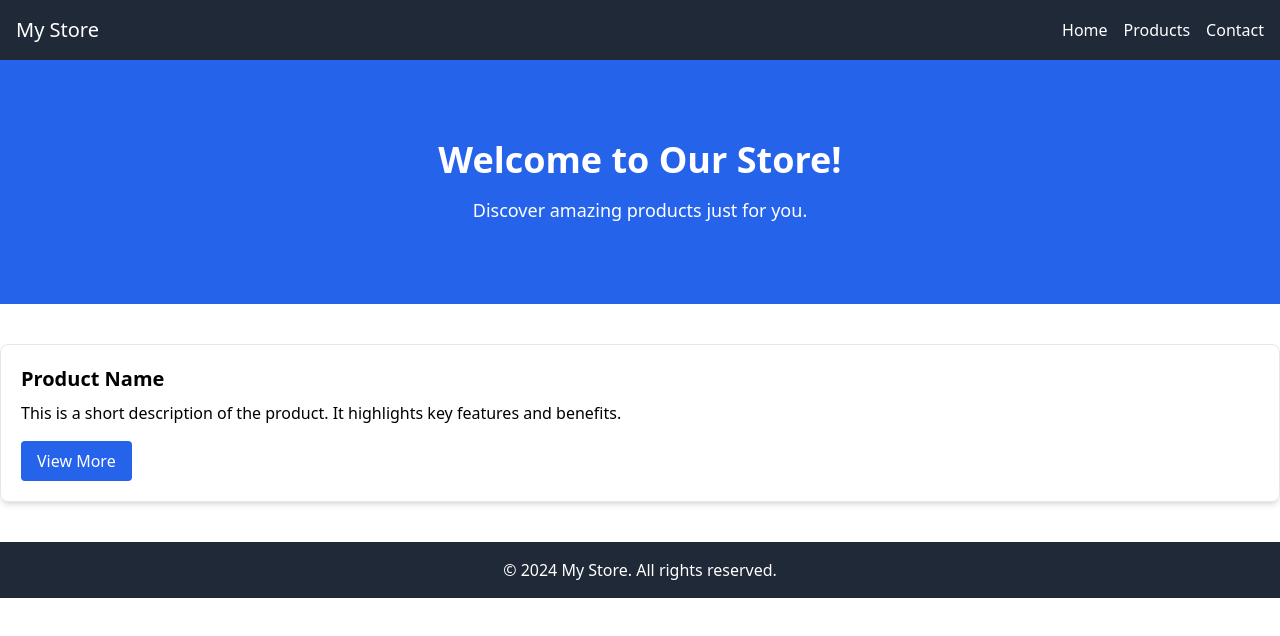
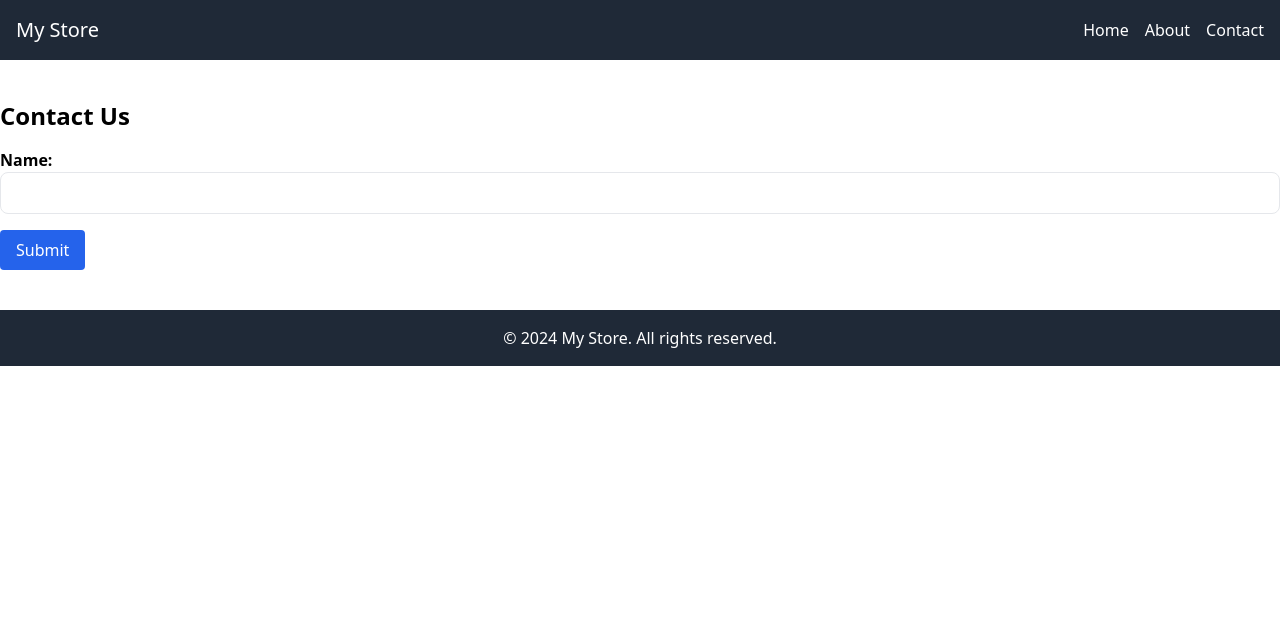
Before and after one commit to sumanta6371/product-marketing, a React (Vite) app: page /contact in a window 1280 px wide. Shown: the top 636 px of the page. Built offline with nearby package versions, Linux system fonts and the light colour scheme.

Commit message:
layout added

```diff
--- a/src/App.jsx
+++ b/src/App.jsx
@@ -1,17 +1,22 @@
+// src/App.jsx
 import React from 'react';
-import Navbar from './components/Navbar';
-import HeroSection from './components/HeroSection';
-import ProductDetail from './components/ProductDetails';
-import Footer from './components/Footer';
+import { BrowserRouter as Router, Route, Routes } from 'react-router-dom';
+import Layout from './Layout';
+import Home from './pages/Home';
+import About from './pages/AboutUs';
+import Contact from './pages/ContactUs';
 
 const App = () => {
   return (
-    <>
-      <Navbar />
-      <HeroSection />
-      <ProductDetail />
-      <Footer />
-    </>
+    <Router>
+      <Layout>
+        <Routes>
+          <Route path="/" element={<Home />} />
+          <Route path="/about" element={<About />} />
+          <Route path="/contact" element={<Contact />} />
+        </Routes>
+      </Layout>
+    </Router>
   );
 };
 
--- /dev/null
+++ b/src/Layout.jsx
@@ -0,0 +1,14 @@
+import Footer from "./components/Footer";
+import Navbar from "./components/Navbar";
+
+const Layout = ({ children }) => {
+  return (
+    <>
+      <Navbar />
+      <main>{children}</main>
+      <Footer />
+    </>
+  );
+};
+
+export default Layout;
--- a/src/components/Navbar.jsx
+++ b/src/components/Navbar.jsx
@@ -1,14 +1,30 @@
+// src/components/Navbar.jsx
 import React from 'react';
+import { Link } from 'react-router-dom';
 
 const Navbar = () => {
   return (
     <nav className="bg-gray-800 p-4">
       <div className="container mx-auto flex justify-between items-center">
-        <h1 className="text-white text-xl">My Store</h1>
+        <Link to="/" className="text-white text-xl">
+          My Store
+        </Link>
         <ul className="flex space-x-4">
-          <li><a href="#" className="text-white hover:text-gray-400">Home</a></li>
-          <li><a href="#" className="text-white hover:text-gray-400">Products</a></li>
-          <li><a href="#" className="text-white hover:text-gray-400">Contact</a></li>
+          <li>
+            <Link to="/" className="text-white hover:text-gray-400">
+              Home
+            </Link>
+          </li>
+          <li>
+            <Link to="/about" className="text-white hover:text-gray-400">
+              About
+            </Link>
+          </li>
+          <li>
+            <Link to="/contact" className="text-white hover:text-gray-400">
+              Contact
+            </Link>
+          </li>
         </ul>
       </div>
     </nav>
--- /dev/null
+++ b/src/pages/AboutUs.jsx
@@ -0,0 +1,15 @@
+// src/pages/About.jsx
+import React from 'react';
+
+const About = () => {
+  return (
+    <div className="container mx-auto my-10">
+      <h2 className="text-2xl font-bold">About Us</h2>
+      <p className="mt-4">
+        We are a company dedicated to providing high-quality products and services to our customers.
+      </p>
+    </div>
+  );
+};
+
+export default About;
--- /dev/null
+++ b/src/pages/ContactUs.jsx
@@ -0,0 +1,32 @@
+// src/pages/Contact.jsx
+import React from 'react';
+
+const Contact = () => {
+  return (
+    <div className="container mx-auto my-10">
+      <h2 className="text-2xl font-bold">Contact Us</h2>
+      <form className="mt-4">
+        <div className="mb-4">
+          <label htmlFor="name" className="block font-bold">
+            Name:
+          </label>
+          <input
+            type="text"
+            id="name"
+            className="border rounded-lg px-4 py-2 w-full"
+            required
+          />
+        </div>
+        {/* Add more form fields */}
+        <button
+          type="submit"
+          className="bg-blue-600 text-white px-4 py-2 rounded hover:bg-blue-500"
+        >
+          Submit
+        </button>
+      </form>
+    </div>
+  );
+};
+
+export default Contact;
--- /dev/null
+++ b/src/pages/Home.jsx
@@ -0,0 +1,14 @@
+import React from 'react';
+import HeroSection from '../components/HeroSection';
+import ProductDetail from '../components/ProductDetails';
+
+const Home = () => {
+  return (
+    <>
+      <HeroSection />
+      <ProductDetail />
+    </>
+  );
+};
+
+export default Home;
```
